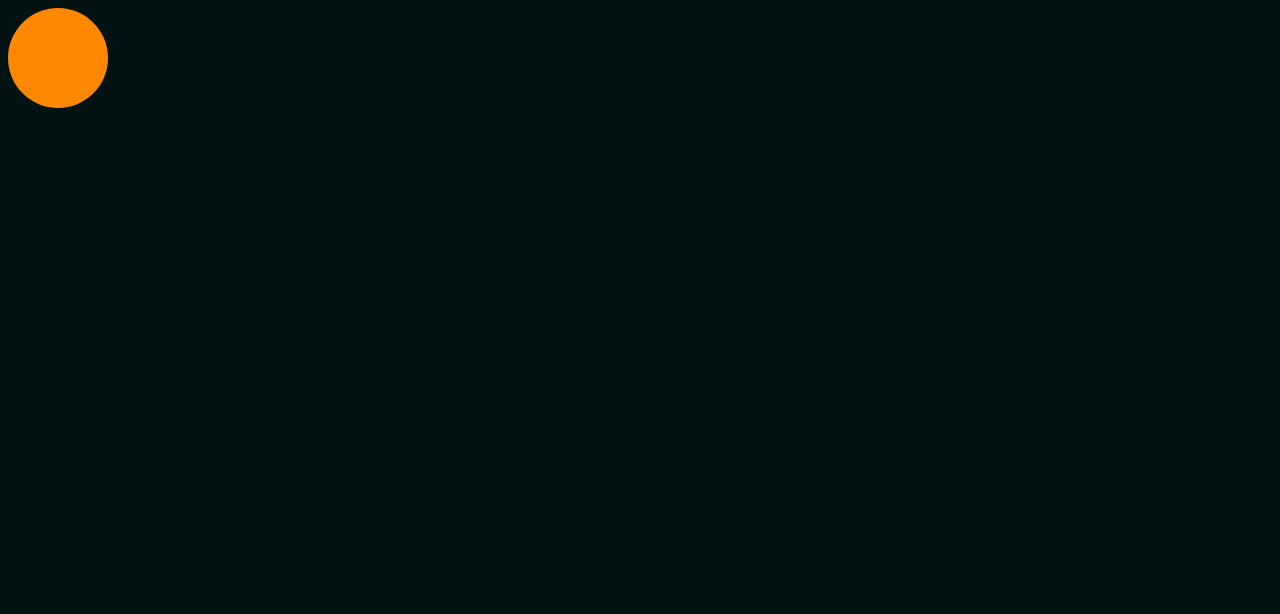
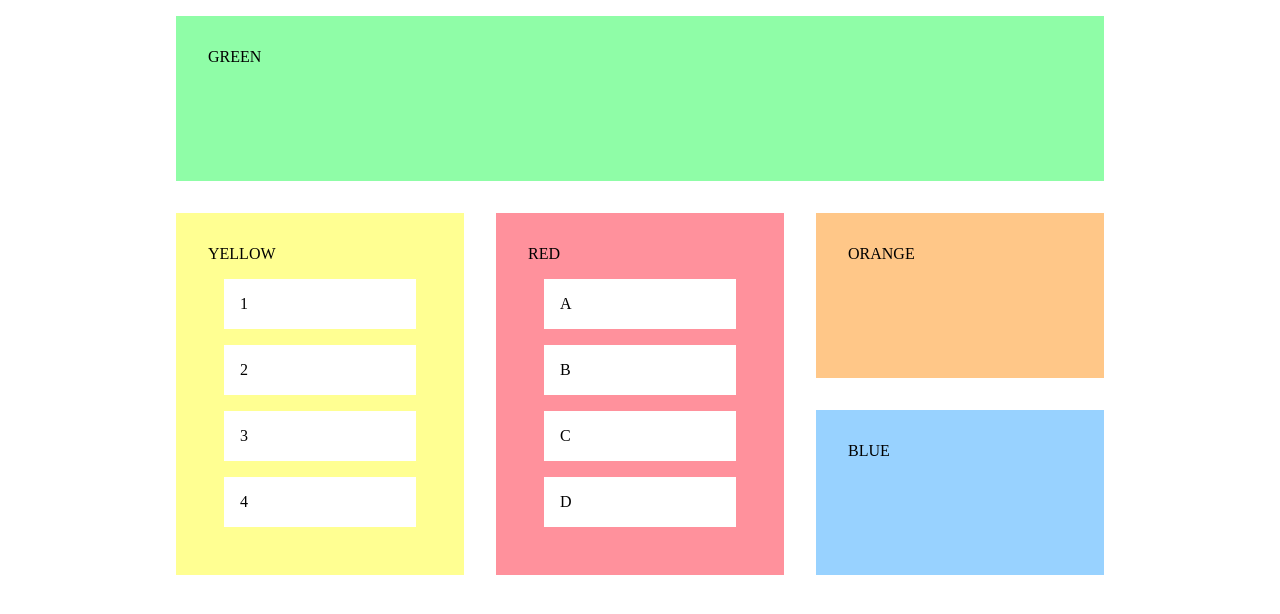
Before and after one commit to antoninodarpa/CSS_Darpa, a plain HTML site: page index.html in a window 1280 px wide. Drawn offline with Linux system fonts and the light colour scheme.

Commit message:
init exercise

```diff
--- a/index.html
+++ b/index.html
@@ -1,13 +1,43 @@
 <!DOCTYPE html>
 <html lang="en">
+
 <head>
   <meta charset="UTF-8">
   <meta http-equiv="X-UA-Compatible" content="IE=edge">
   <meta name="viewport" content="width=device-width, initial-scale=1.0">
-  <title>Document</title>
+  <title>Blocks</title>
+  <link rel="stylesheet" href="start.css">
   <link rel="stylesheet" href="style.css">
 </head>
+
 <body>
-  <div class="ball"></div>
+  <section id="green">
+    <p>GREEN</p>
+  </section>
+  <section id="yellow">
+    <p>YELLOW</p>
+    <ul>
+      <li>1</li>
+      <li>2</li>
+      <li>3</li>
+      <li>4</li>
+    </ul>
+  </section>
+  <section id="orange">
+    <p>ORANGE</p>
+  </section>
+  <section id="red">
+    <p>RED</p>
+    <ul>
+      <li>A</li>
+      <li>B</li>
+      <li>C</li>
+      <li>D</li>
+    </ul>
+  </section>
+  <section id="blue">
+    <p>BLUE</p>
+  </section>
 </body>
+
 </html>
--- /dev/null
+++ b/start.css
@@ -0,0 +1,26 @@
+* {
+    box-sizing: border-box;
+    padding: 0;
+    margin: 0;
+  }
+
+  body {
+    display: grid;
+    grid-template-columns: 1fr 1fr 1fr;
+    grid-template-rows: 1fr 1fr 1fr 1fr 1fr;
+  }
+
+  #green {
+    grid-column: 1/4;
+    grid-row: 1/2;
+  }
+
+  #yellow {
+    grid-column: 1/2;
+    grid-row: 2/4;
+  }
+
+  #red {
+    grid-column: 2/3;
+    grid-row: 2/4;
+  }
--- a/style.css
+++ b/style.css
@@ -1,19 +1,40 @@
-:root {
-  --orange: #ff8800;
-  --black: #011212;
-  --ball-size: 100px;
-  --ball-border-radius: 50px;
-
+body {
+  width: 60em;
+  margin: 0 auto;
 }
 
-
-body {
-  background-color: var(--black)
+section {
+  padding: 2em;
+  margin: 1em;
 }
 
-.ball {
-  width: var(--ball-size);
-  height: var(--ball-size);
-  background-color: var(--orange);
-  border-radius: var(--ball-border-radius);
+#green {
+  background-color: #8ffda7;
 }
+
+#orange {
+  background-color: #ffc788;
+}
+
+#yellow {
+  background-color: #ffff92;
+}
+
+#red {
+  background-color: #ff919c;
+}
+
+#blue {
+  background-color: #98d2ff;
+}
+
+ul {
+  padding: 0;
+}
+
+li {
+  background-color: white;
+  padding: 1em;
+  display: block;
+  margin: 1em;
+}
```
Also changed, not shown: html_navbar_exercise.png (deleted), 1 other file.
